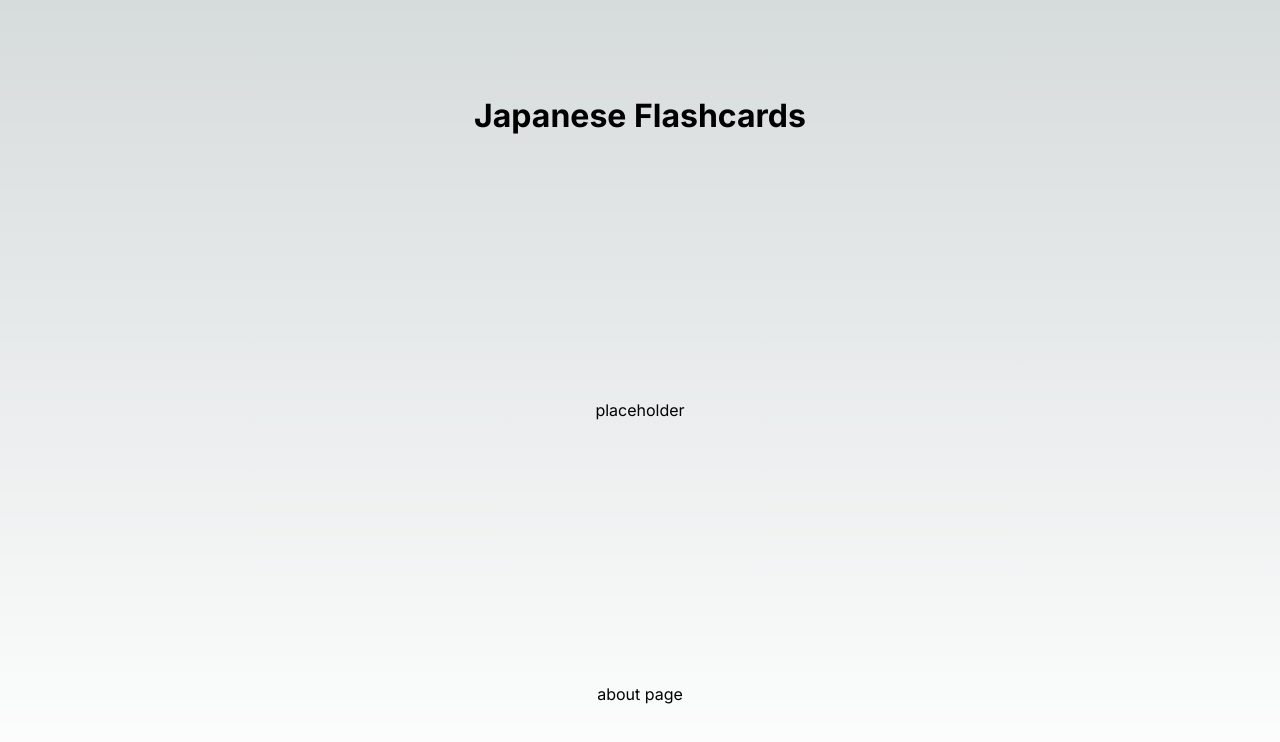
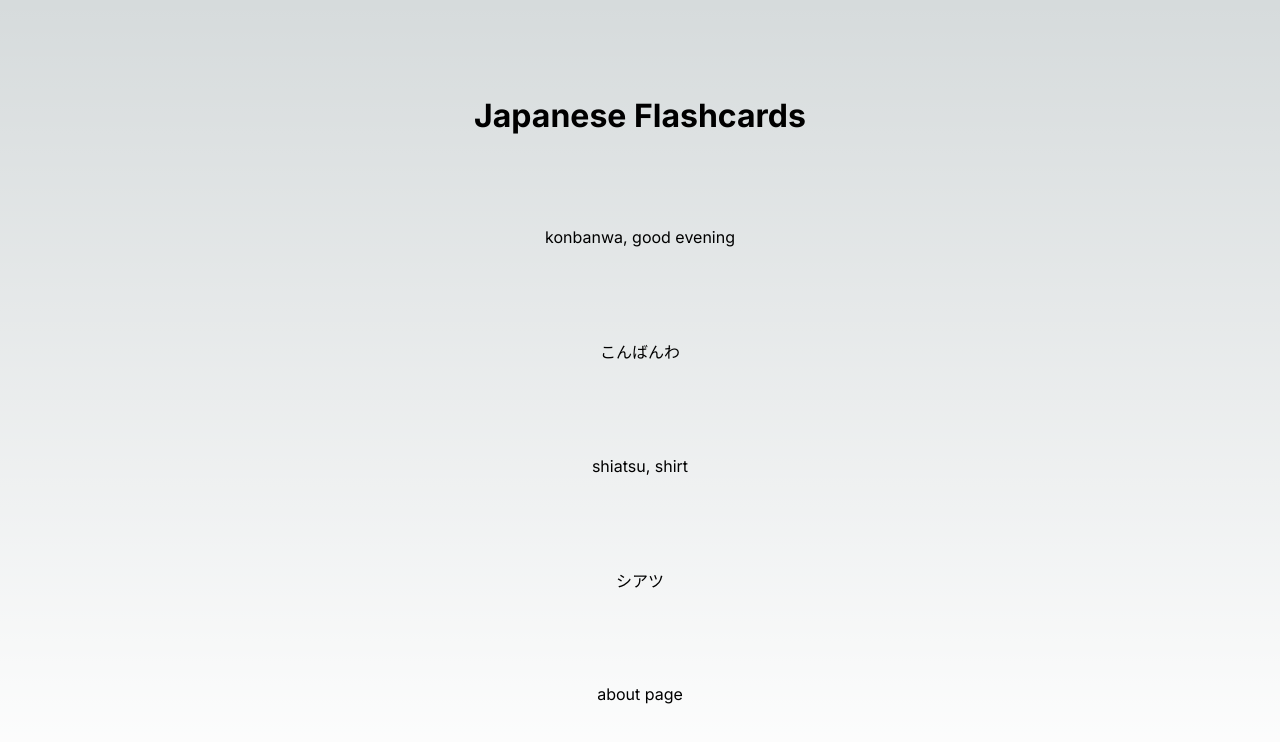
Before and after one commit to dblatcher/japanese-flashcard, a Next.js app: page / in a window 1280 px wide. Shown: the top 742 px of the page. Built offline with nearby package versions, Linux system fonts and the light colour scheme.

Commit message:
copy and convert alphabet code

```diff
--- a/src/app/page.tsx
+++ b/src/app/page.tsx
@@ -1,11 +1,22 @@
+import { hiraganaWordList } from "@/lib/hiragana";
 import styles from "./page.module.css";
 import Link from "next/link";
+import { katakanaWordList } from "@/lib/katakana";
 
 export default function Home() {
+
+  const hiraganaWord = hiraganaWordList[1]
+  const katakanaWord = katakanaWordList[2]
+
+
   return (
     <main className={styles.main}>
       <h1>Japanese Flashcards</h1>
-      <div>placeholder</div>
+
+      <p>{hiraganaWord.text}, {hiraganaWord.translation}</p>
+      <p dangerouslySetInnerHTML={{__html: hiraganaWord.write()}}></p>
+      <p>{katakanaWord.text}, {katakanaWord.translation}</p>
+      <p dangerouslySetInnerHTML={{__html: katakanaWord.write()}}></p>
       <Link href="/about">about page</Link>
     </main>
   );
--- /dev/null
+++ b/src/lib/alphabet.ts
@@ -0,0 +1,114 @@
+import { Character } from './character'
+
+type CharacterData = [number, string, string] | [number, string]
+
+class Alphabet {
+    characters: Record<string, Character>
+
+    constructor(data: CharacterData[]) {
+        const characters: Record<string, Character> = {}
+        for (var i = 0; i < data.length; i++) {
+            characters[data[i][1]] = new Character(data[i][1], data[i][0], {
+                phonetic: data[i][2]
+            })
+        }
+        this.characters = characters
+    }
+
+    get identifiers() {
+        return Object.keys(this.characters)
+    }
+
+    get characterArray() {
+        var that = this
+        return Object.keys(this.characters).map(function (identifer) { return that.characters[identifer] })
+    }
+
+    get constanents() {
+        var output = []
+        var all = this.characterArray.map(function (character: Character) { return character.constanent })
+        for (var i = 0; i < all.length; i++) {
+            if (output.indexOf(all[i]) === -1) { output.push(all[i]) }
+        }
+        return output
+    }
+
+    decode(input: string) {
+        var decodedCharacters: (Character | string)[] = [];
+        var that = this
+
+        function getNextCharacter() {
+            //TO DO - check for identifiers that are substrings of another
+            var characterLength = 0,
+                phonetic: string, section: string;
+            for (var i = 0; i < that.identifiers.length; i++) {
+                characterLength = that.identifiers[i].length
+
+                section = input.substring(0, that.identifiers[i].length).toUpperCase()
+
+
+                if (section == that.identifiers[i]) {
+                    decodedCharacters.push(that.characters[that.identifiers[i]])
+                    input = input.substring(section.length)
+                    return
+                }
+
+                phonetic = that.characters[that.identifiers[i]].phonetic
+                section = input.substring(0, phonetic.length).toUpperCase()
+                if (section == phonetic) {
+                    decodedCharacters.push(that.characters[that.identifiers[i]])
+                    input = input.substring(section.length)
+                    return
+                }
+            }
+            decodedCharacters.push(input.substring(0, 1))
+            input = input.substring(1)
+        }
+
+        while (input.length > 0) {
+            getNextCharacter()
+        }
+
+        return decodedCharacters
+    }
+
+    write(input: string, options = {}) {
+        var characters = this.decode(input)
+
+        var output = ""
+        for (var i = 0; i < characters.length; i++) {
+            const character = characters[i]
+            if (typeof character === 'string') {
+                output += character
+                continue
+            }
+            output += character.html
+        }
+        return output
+    }
+
+    random(filterFunction: { (predicate: Character, index?: number): boolean }) {
+        var set = filterFunction ? this.characterArray.filter(filterFunction) : this.characterArray
+        var i = Math.floor(Math.random() * set.length)
+        return set[i]
+    }
+}
+
+
+class Word {
+    text: string
+    translation: string
+    alphabet: Alphabet
+    constructor(text: string, translation: string, alphabet: Alphabet) {
+        this.text = text
+        this.translation = translation
+        this.alphabet = alphabet
+    }
+
+    write() {
+        return this.alphabet.write(this.text)
+    }
+}
+
+
+export { Alphabet, Word }
--- /dev/null
+++ b/src/lib/character.ts
@@ -0,0 +1,48 @@
+
+class Character {
+    identifier: string
+    charCode: number
+    phonetic: string
+
+    constructor(identifier: string, charCode: number, config: {
+        phonetic?: string
+    }) {
+        if (!config) { config = {} }
+        this.identifier = identifier.toUpperCase()
+        this.charCode = charCode
+        this.phonetic = config.phonetic || identifier
+    }
+
+    get vowel() {
+        if (this.identifier.length === 1) {
+            return ["A", "E", "I", "O", "U"].indexOf(this.identifier) !== -1 ? this.identifier : ""
+        }
+        return this.identifier.charAt(1)
+    }
+
+    get constanent() {
+        if (this.identifier.length === 1) {
+            return ["A", "E", "I", "O", "U"].indexOf(this.identifier) === -1 ? this.identifier : ""
+        }
+        return this.identifier.charAt(0)
+    }
+
+    get html() {
+        return "&#" + this.charCode + ";"
+    }
+
+
+    get span() {
+        var node = document.createElement('span')
+        node.innerHTML = this.html
+        return node
+    }
+
+    get phoneticSpan() {
+        var node = document.createElement('span')
+        node.innerHTML = this.phonetic
+        return node
+    }
+}
+
+export { Character }
--- /dev/null
+++ b/src/lib/hiragana.ts
@@ -0,0 +1,92 @@
+import { Alphabet, Word } from "./alphabet"
+
+
+var hiragana = new Alphabet([
+    [0x3042, "A"],
+    [0x3044, "I"],
+    [0x3046, "U"],
+    [0x3048, "E"],
+    [0x304A, "O"],
+    [0x304B, "KA"],
+    [0x304C, "GA"],
+    [0x304D, "KI"],
+    [0x304E, "GI"],
+    [0x304F, "KU"],
+    [0x3050, "GU"],
+    [0x3051, "KE"],
+    [0x3052, "GE"],
+    [0x3053, "KO"],
+    [0x3054, "GO"],
+    [0x3055, "SA"],
+    [0x3056, "ZA"],
+    [0x3057, "SI", "SHI"],
+    [0x3058, "ZI", "JI"],
+    [0x3059, "SU"],
+    [0x305A, "ZU"],
+    [0x305B, "SE"],
+    [0x305C, "ZE"],
+    [0x305D, "SO"],
+    [0x305E, "ZO"],
+    [0x305F, "TA"],
+    [0x3060, "DA"],
+    [0x3061, "TI", "CHI"],
+    [0x3062, "DI", "JI"],
+    [0x3064, "TU", "TSU"],
+    [0x3065, "DU", "ZU"],
+    [0x3066, "TE"],
+    [0x3067, "DE"],
+    [0x3068, "TO"],
+    [0x3069, "DO"],
+    [0x306A, "NA"],
+    [0x306B, "NI"],
+    [0x306C, "NU"],
+    [0x306D, "NE"],
+    [0x306E, "NO"],
+    [0x306F, "HA"],
+    [0x3070, "BA"],
+    [0x3071, "PA"],
+    [0x3072, "HI"],
+    [0x3073, "BI"],
+    [0x3074, "PI"],
+    [0x3075, "HU", "FU"],
+    [0x3076, "BU"],
+    [0x3077, "PU"],
+    [0x3078, "HE"],
+    [0x3079, "BE"],
+    [0x307A, "PE"],
+    [0x307B, "HO"],
+    [0x307C, "BO"],
+    [0x307D, "PO"],
+    [0x307E, "MA"],
+    [0x307F, "MI"],
+    [0x3080, "MU"],
+    [0x3081, "ME"],
+    [0x3082, "MO"],
+    [0x3084, "YA"],
+    [0x3086, "YU"],
+    [0x3088, "YO"],
+    [0x3089, "RA"],
+    [0x308A, "RI"],
+    [0x308B, "RU"],
+    [0x308C, "RE"],
+    [0x308D, "RO"],
+    [0x308F, "WA"],
+    [0x3090, "WI"],
+    [0x3091, "WE"],
+    [0x3092, "WO"],
+    [0x3093, "N"],
+    [0x3094, "VU"]
+])
+
+
+const hiraganaWordList = [
+    new Word('kinnoko', 'mushrooms', hiragana),
+    new Word('konbanwa', 'good evening', hiragana),
+    new Word('ki', 'tree', hiragana),
+    new Word('inu', 'dog', hiragana),
+    new Word('tamogo', 'eggs', hiragana),
+    new Word('niku', 'meat', hiragana),
+    new Word('ohashi', 'chopsticks', hiragana),
+]
+
+export { hiraganaWordList }
--- /dev/null
+++ b/src/lib/katakana.ts
@@ -0,0 +1,94 @@
+import { Alphabet, Word } from "./alphabet"
+
+var katakana = new Alphabet([
+
+    [0x30A2, "A"],
+    [0x30A4, "I"],
+    [0x30A6, "U"],
+    [0x30A8, "E"],
+    [0x30AA, "O"],
+    [0x30AB, "KA"],
+    [0x30AC, "GA"],
+    [0x30AD, "KI"],
+    [0x30AE, "GI"],
+    [0x30AF, "KU"],
+    [0x30B0, "GU"],
+    [0x30B1, "KE"],
+    [0x30B2, "GE"],
+    [0x30B3, "KO"],
+    [0x30B4, "GO"],
+    [0x30B5, "SA"],
+    [0x30B6, "ZA"],
+    [0x30B7, "SI", "SHI"],
+    [0x30B8, "ZI", "JI"],
+    [0x30B9, "SU"],
+    [0x30BA, "ZU"],
+    [0x30BB, "SE"],
+    [0x30BC, "ZE"],
+    [0x30BD, "SO"],
+    [0x30BE, "ZO"],
+    [0x30BF, "TA"],
+    [0x30C0, "DA"],
+    [0x30C1, "TI", "CHI"],
+    [0x30C2, "DI", "JI"],
+    [0x30C4, "TU", "TSU"],
+    [0x30C5, "DU"],
+    [0x30C6, "TE"],
+    [0x30C7, "DE"],
+    [0x30C8, "TO"],
+    [0x30C9, "DO"],
+    [0x30CA, "NA"],
+    [0x30CB, "NI"],
+    [0x30CC, "NU"],
+    [0x30CD, "NE"],
+    [0x30CE, "NO"],
+    [0x30CF, "HA"],
+    [0x30D0, "BA"],
+    [0x30D1, "PA"],
+    [0x30D2, "HI"],
+    [0x30D3, "BI"],
+    [0x30D4, "PI"],
+    [0x30D5, "HU", "FU"],
+    [0x30D6, "BU"],
+    [0x30D7, "PU"],
+    [0x30D8, "HE"],
+    [0x30D9, "BE"],
+    [0x30DA, "PE"],
+    [0x30DB, "HO"],
+    [0x30DC, "BO"],
+    [0x30DD, "PO"],
+    [0x30DE, "MA"],
+    [0x30DF, "MI"],
+    [0x30E0, "MU"],
+    [0x30E1, "ME"],
+    [0x30E2, "MO"],
+    [0x30E4, "YA"],
+    [0x30E6, "YU"],
+    [0x30E8, "YO"],
+    [0x30E9, "RA"],
+    [0x30EA, "RI"],
+    [0x30EB, "RU"],
+    [0x30EC, "RE"],
+    [0x30ED, "RO"],
+    [0x30EF, "WA"],
+    [0x30F0, "WI"],
+    [0x30F1, "WE"],
+    [0x30F2, "WO"],
+    [0x30F3, "N"],
+    [0x30F4, "VU"],
+    [0x30F7, "VA"],
+    [0x30F8, "VI"],
+    [0x30F9, "VE"],
+    [0x30FA, "VO"],
+    [0x30fc, "H"]
+])
+
+var katakanaWordList = [
+    new Word("gurasu", "glass", katakana),
+    new Word("minibah", "minibar", katakana),
+    new Word('shiatsu', 'shirt', katakana),
+    new Word('nekutai', '(neck)tie', katakana),
+    new Word('tahminaru', 'terminal', katakana),
+]
+
+export { katakanaWordList }
```
